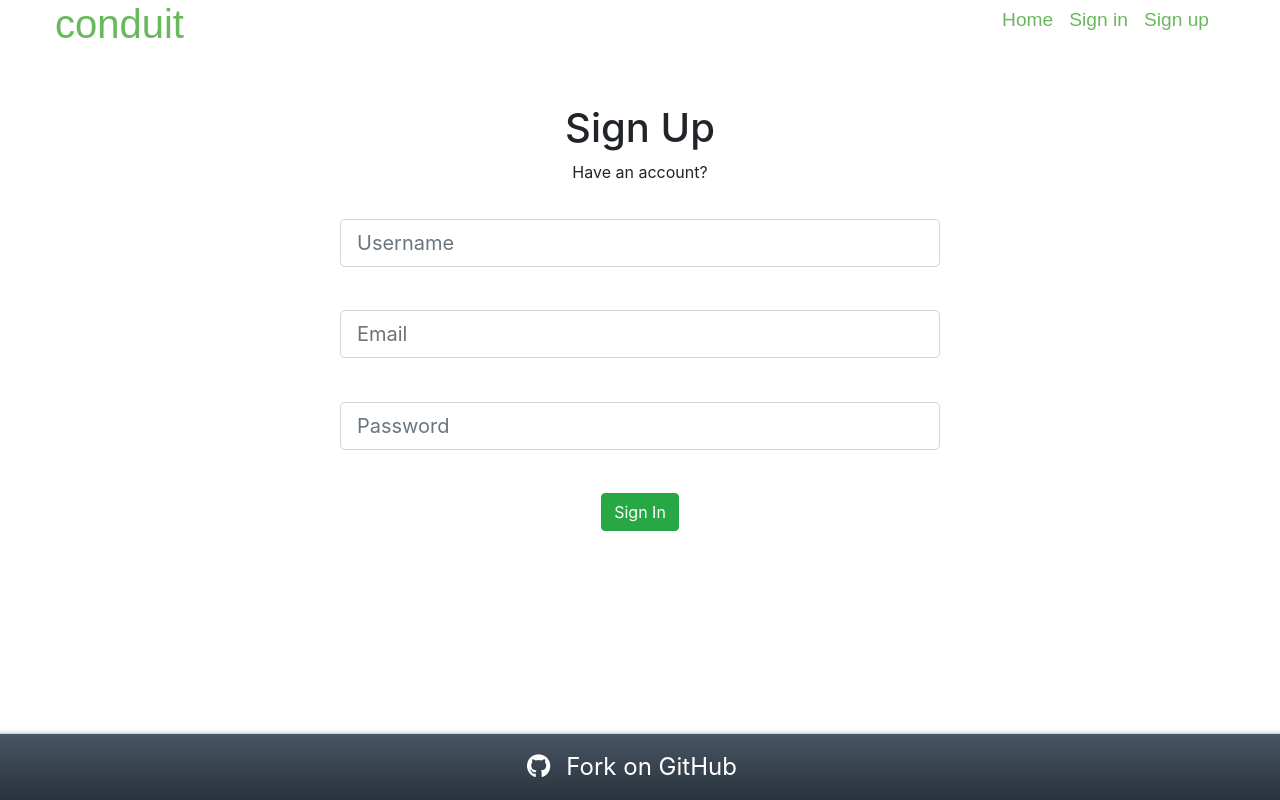
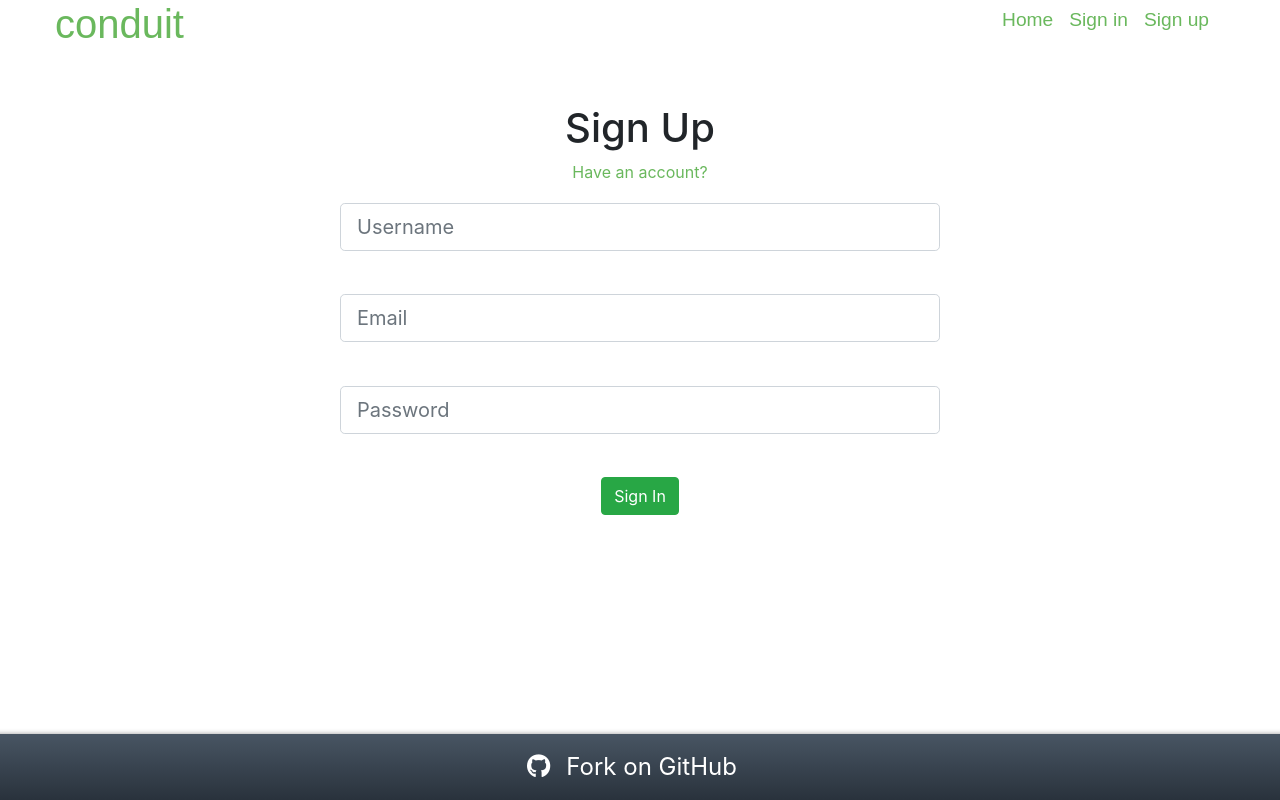
Before and after one commit to anupamroy8/conduit-react, a React (Create React App) app: page /register in a window 1280 px wide. Built offline with nearby package versions, Linux system fonts and the light colour scheme.

Commit message:
Hero section moved to articles

```diff
--- a/src/components/App.js
+++ b/src/components/App.js
@@ -1,6 +1,5 @@
 import React from "react";
 import Header from "./Header";
-import Hero from "./Hero";
 import Footer from "./Footer";
 import Articles from "./Articles";
 import Signin from "./Signin";
--- a/src/components/Signin.js
+++ b/src/components/Signin.js
@@ -1,11 +1,12 @@
 import React from "react";
+import {Link} from "react-router-dom"
 
 function Signin() {
   return (
     <>
       <div className="center ">
         <h1>Sign In</h1>
-        <p>Need an account?</p>
+        <Link to="/register" className="textcolor">Need an account?</Link>
         <form className="signinform formcontainer">
           <input type="text" className="form-control form-control-lg" placeholder="Email" />
           <br />
--- a/src/components/Signup.js
+++ b/src/components/Signup.js
@@ -1,17 +1,32 @@
 import React from "react";
+import {Link} from "react-router-dom";
 
 function Signup() {
   return (
     <>
       <div className="center">
         <h1>Sign Up</h1>
-        <p>Have an account?</p>
+        <Link to="/login" className="textcolor">
+          Have an account?
+        </Link>
         <form className="signinform formcontainer">
-          <input type="text" className="form-control form-control-lg" placeholder="Username" />
+          <input
+            type="text"
+            className="form-control form-control-lg"
+            placeholder="Username"
+          />
           <br />
-          <input type="text" className="form-control form-control-lg" placeholder="Email" />
+          <input
+            type="text"
+            className="form-control form-control-lg"
+            placeholder="Email"
+          />
           <br />
-          <input type="text" className="form-control form-control-lg" placeholder="Password" />
+          <input
+            type="text"
+            className="form-control form-control-lg"
+            placeholder="Password"
+          />
           <br />
           <input className="btn btn-success" type="submit" value="Sign In" />
         </form>
--- a/src/style.css
+++ b/src/style.css
@@ -8,6 +8,7 @@
 a {
   color: #000000;
   cursor: pointer;
+  text-decoration: none !important;
 }
 
 .hero {
@@ -146,7 +147,9 @@ ul a {
 input {
     margin-top: 1.2rem;
 }
-
+.textcolor{
+  color: #6ab85d;
+}
 /* Footer */
 .footer {
   font-size: 1.5rem;
```
